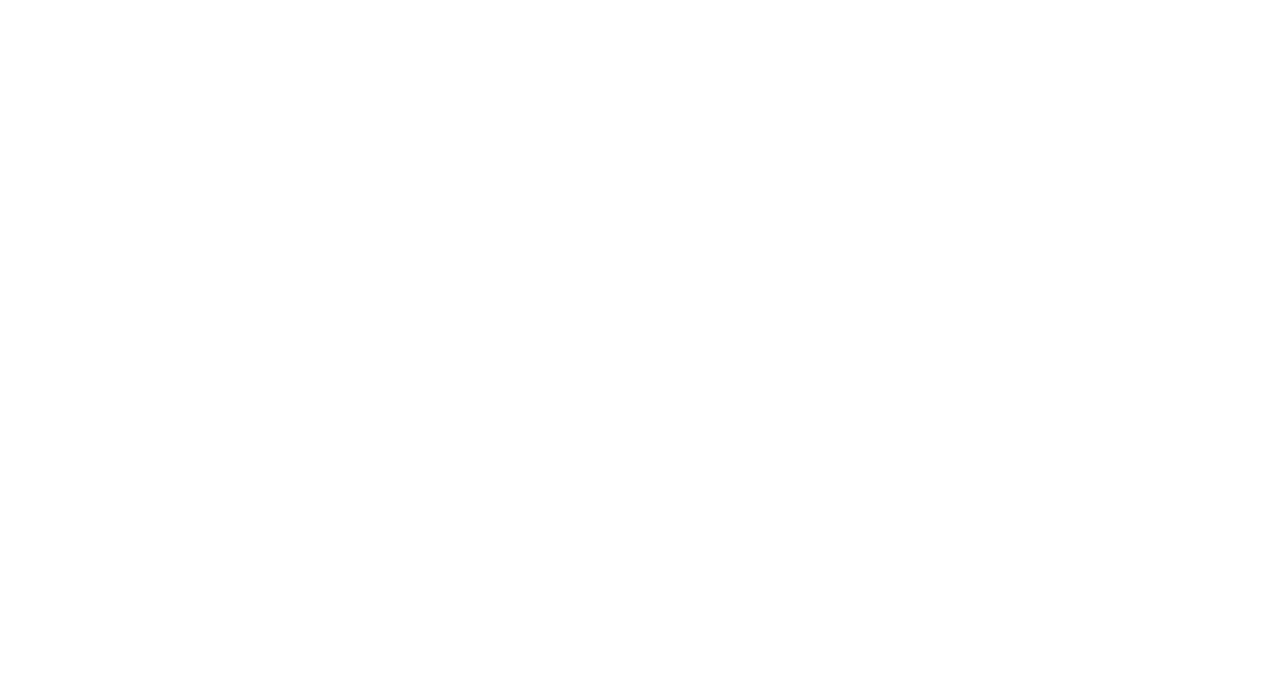
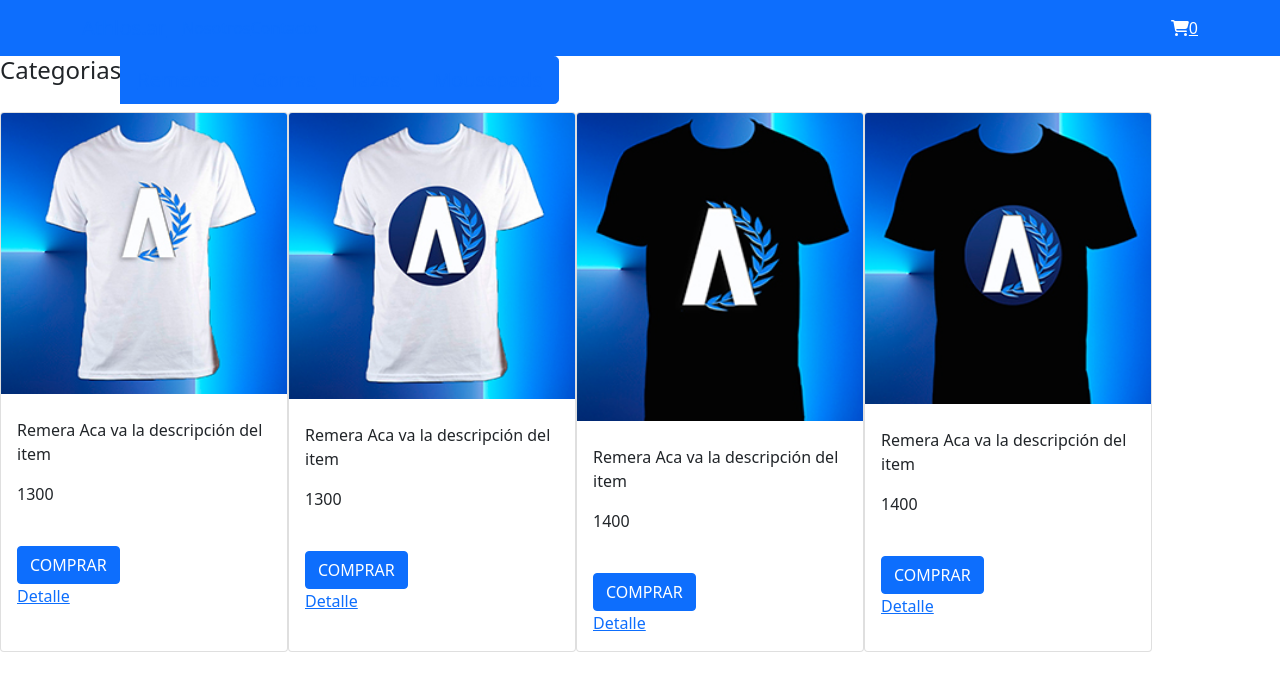
Before and after one commit to OGElron/commerce-ivan, a React (Create React App) app: page /categoria/Remeras in a window 1280 px wide. Before the commit this address had no page. Shown: the top 688 px of the page. Built offline with nearby package versions, Linux system fonts and the light colour scheme.

Commit message:
primera entrega final

```diff
--- a/src/App.js
+++ b/src/App.js
@@ -29,10 +29,10 @@ function App() {
         <Route path='/producto' element={<Producto />} />
         <Route path='/producto/:id' element={<Producto />}/>
         <Route path='/TestEventos' element={<TestEventos />}/>
-        <Route path='/Remeras' element={<Remeras />}/>
-        <Route path='/Gorras' element={<Gorras />}/>
-        <Route path='/Mousepads' element={<Mousepads />}/>
-        <Route path='/Tazas' element={<Tazas />}/>
+        <Route path='/categoria/Remeras' element={<Remeras />}/>
+        <Route path='/categoria/Gorras' element={<Gorras />}/>
+        <Route path='/categoria/Mousepads' element={<Mousepads />}/>
+        <Route path='/categoria/Tazas' element={<Tazas />}/>
       </Routes>
 </BrowserRouter>
  );
--- a/src/components/Botones.jsx
+++ b/src/components/Botones.jsx
@@ -1,21 +1,19 @@
 import React from 'react'
 import { ButtonGroup,Button } from 'react-bootstrap'
 import { Link } from 'react-router-dom'
-import Gorras from './Gorras'
-import Mousepad from './Mousepads'
-import Remeras from './Remeras'
-import Tazas from './Tazas'
 
 export default function Botones() {
 
 
   return (
     <>
+
    <ButtonGroup size="lg" className="mb-2">
-    <Button><Link to={<Remeras/>}>Remeras</Link></Button>
-    <Button><Link to={<Gorras/>}>Gorras</Link></Button>
-    <Button><Link to={<Tazas/>}>Tazas</Link></Button>
-    <Button><Link to={<Mousepad/>}>Mousepads</Link></Button>
+    <h4>Categorias</h4>
+    <Button><Link to="/categoria/Remeras">Remeras</Link></Button>
+    <Button><Link to="/categoria/Gorras">Gorras</Link></Button>
+    <Button><Link to="/categoria/Tazas">Tazas</Link></Button>
+    <Button><Link to="/categoria/Mousepads">Mousepads</Link></Button>
   </ButtonGroup>
     </>
   )
--- a/src/components/ItemList.jsx
+++ b/src/components/ItemList.jsx
@@ -1,10 +1,10 @@
 import React from 'react'
 import {Item} from './Item'
 
-export const ItemList = ({item}) => {
+export const ItemList = ({items}) => {
   return (
     <div style={{display: 'flex', flexWrap: 'wrap'}}>
-      {item?.map(item=><Item name={item.name}
+      {items?.map(item=><Item name={item.name}
       categoria={item.categoria}
       precio={item.precio}
       stock={item.stock}
--- a/src/components/ItemListContainer.jsx
+++ b/src/components/ItemListContainer.jsx
@@ -27,7 +27,7 @@ export default function ItemListContainer() {
 
   return (
     <>
-      <div><ItemList item={item}/></div>
+      <div><ItemList items={item}/></div>
       <br />
       <div>{loading && "Loading.."}</div>
       <div>{error && "Hubo un error inesperado"}</div>
```
